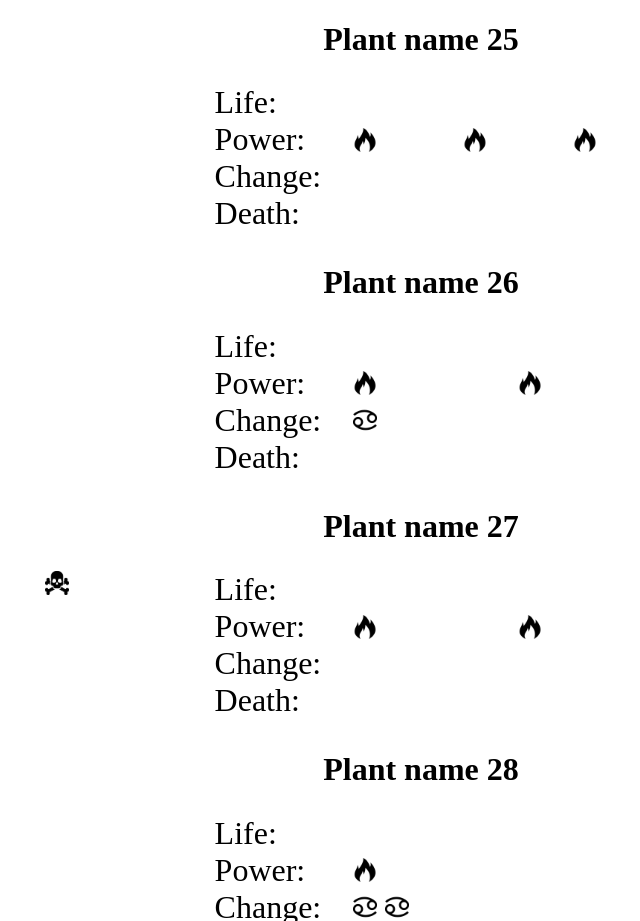
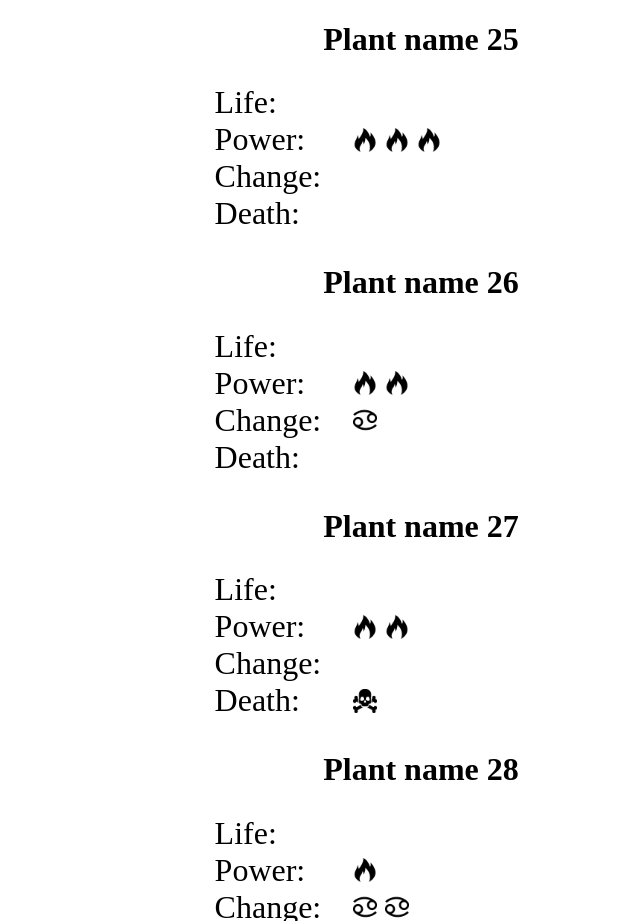
Before and after one commit to yoti-dm/quam_public, a plain HTML site: page references/plants.html in a window 1280 px wide. Shown: the part 7380-8301 px from the top of the page, without its empty margins (219-859 px from the left). Drawn offline with Linux system fonts and the light colour scheme.

Commit message:
fixes for plants

```diff
--- a/references/plants.html
+++ b/references/plants.html
@@ -297,8 +297,8 @@ Short plant description
 	<tr><td class='dice_cell'>Life:</td><td></td></tr>
 	<tr><td class='dice_cell'>Power:</td>
 		<td><div class='power'></div>
-		<td><div class='power'></div>
-		<td><div class='power'></div></tr>
+		<div class='power'></div>
+		<div class='power'></div></td></tr>
 	<tr><td class='dice_cell'>Change:</td><td></td></tr>
 	<tr><td class='dice_cell'>Death:</td><td></td></tr>
 </table>
@@ -309,7 +309,7 @@ Short plant description
 	<tr><td class='dice_cell'>Life:</td></tr>
 	<tr><td class='dice_cell'>Power:</td>
 		<td><div class='power'></div>
-		<td><div class='power'></div></tr>
+		<div class='power'></div></td></tr>
 	<tr><td class='dice_cell'>Change:</td><td><div class='change'></div></td></tr>
 	<tr><td class='dice_cell'>Death:</td><td></td></tr>
 </table>
@@ -320,9 +320,9 @@ Short plant description
 	<tr><td class='dice_cell'>Life:</td></tr>
 	<tr><td class='dice_cell'>Power:</td>
 		<td><div class='power'></div>
-		<td><div class='power'></div></tr>
+		<div class='power'></div></td></tr>
 	<tr><td class='dice_cell'>Change:</td><td></td></tr>
-	<tr><td class='dice_cell'>Death:</td><div class='death'></div></tr>
+	<tr><td class='dice_cell'>Death:</td><td><div class='death'></div></td></tr>
 </table>
 
 <h2>Plant name 28</h2>
```
